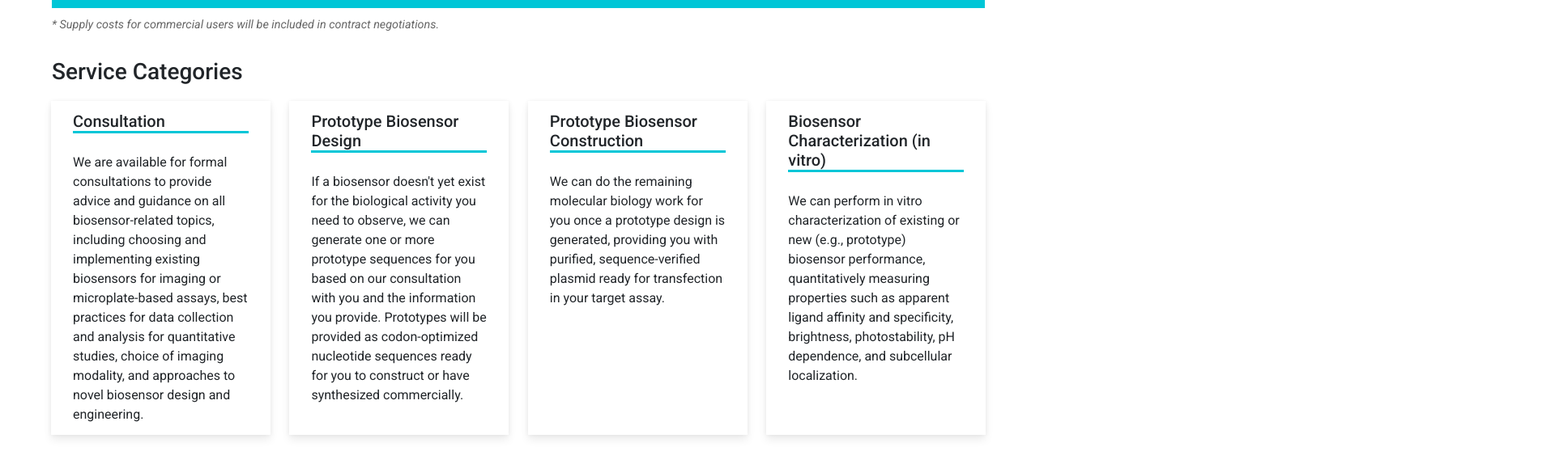
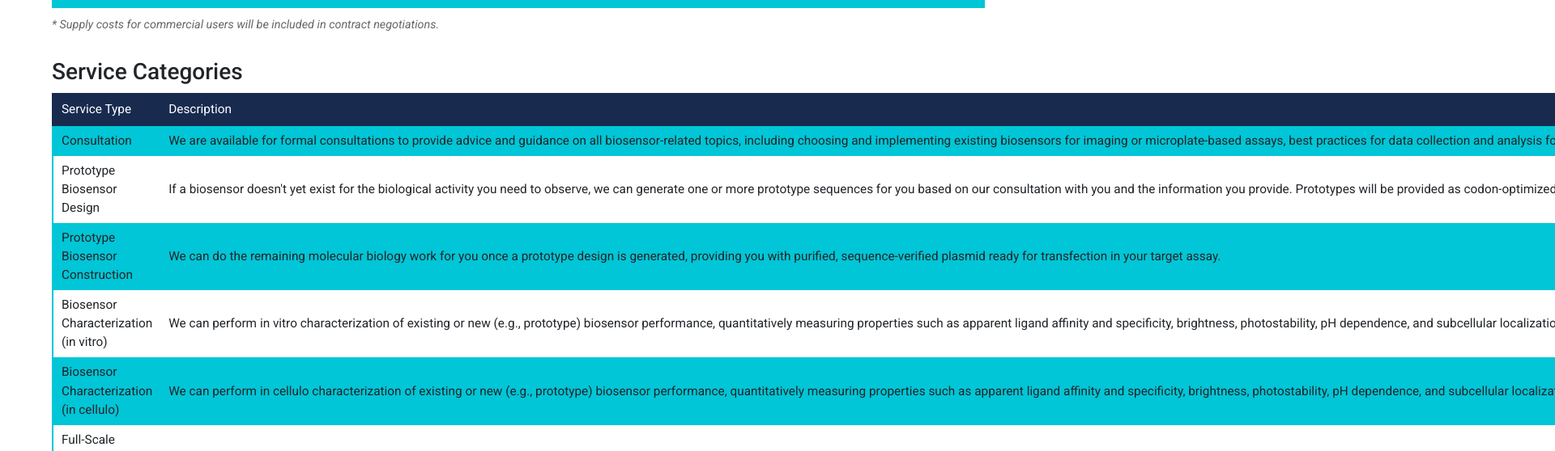
Before and after one commit to biosensorcore/biosensorcore.github.io, a React (Create React App) app in the folder frontend/: page /rates in a window 1280 px wide. Shown: the part 1550-2108 px from the top of the page at 81% size, 1920 px wide, since content can reach past the window. Built offline with nearby package versions, Linux system fonts and the light colour scheme.

Commit message:
Convert Service Categories content boxes into a fourth table
- Replace ContentBoxGroup with table structure
- Add Service Type and Description columns
- Map rates data to table rows with proper IDs for navigation
- Remove unused ContentBoxGroup import and categories variable

```diff
--- a/frontend/src/content/Rates.jsx
+++ b/frontend/src/content/Rates.jsx
@@ -1,4 +1,3 @@
-import ContentBoxGroup from "../components/ContentBoxGroup";
 import content from "../styles/Content.module.css";
 import styles from "../styles/Home.module.css";
 
@@ -6,12 +5,6 @@ import RateJSON from "../util/rates.json";
 
 
 function Rates() {
-    const categories = RateJSON.rates.map(rate => {return {
-        header: rate.type,
-        text: rate.description,
-        short: true,
-        url: `#${rate.id}`
-    }});
 
     return <>
         <div className={content.content_header}>Rates & Services</div>
@@ -167,8 +160,23 @@ function Rates() {
 
             <div className={content.content_default}>
                 <h3>Service Categories</h3>
+                <table className={styles.table}>
+                    <thead>
+                        <tr>
+                            <th>Service Type</th>
+                            <th>Description</th>
+                        </tr>
+                    </thead>
+                    <tbody>
+                        {RateJSON.rates.map((rate) => (
+                            <tr key={rate.id} id={rate.id}>
+                                <td>{rate.type}</td>
+                                <td>{rate.description}</td>
+                            </tr>
+                        ))}
+                    </tbody>
+                </table>
             </div>
-            <ContentBoxGroup contentBoxes={categories}/>
         </div>
     </>;
 }
```
